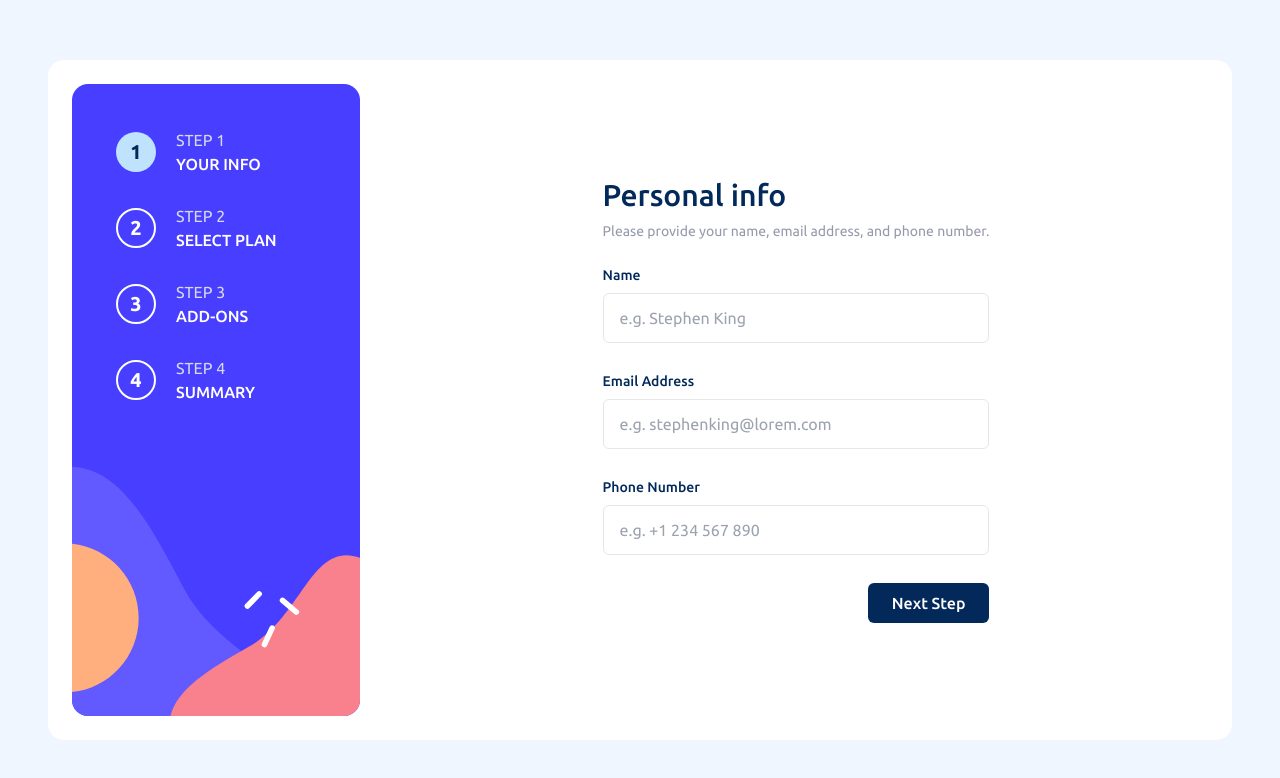
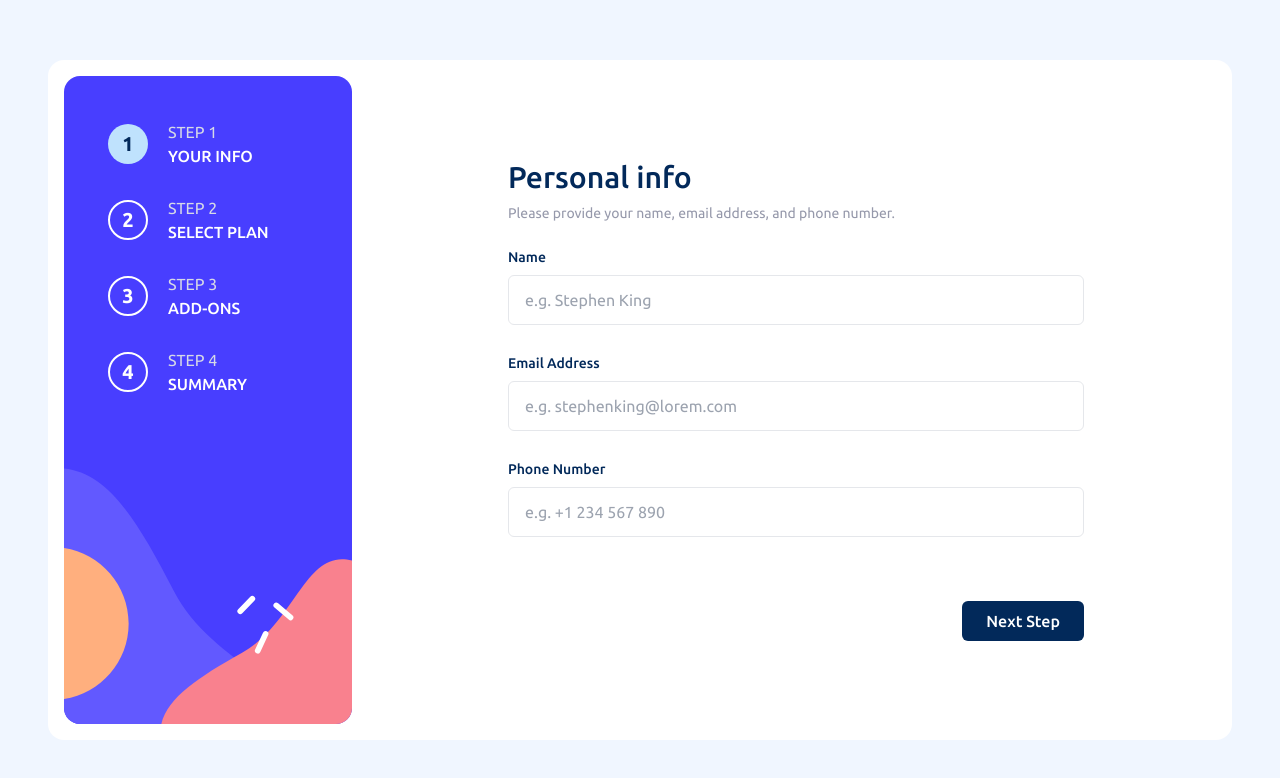
Before and after one commit to AmDev-Full-Stack-Playground/NextJs-Playground, a Next.js app: page / in a window 1280 px wide. Shown: the top 778 px of the page. Built offline with nearby package versions, Linux system fonts and the light colour scheme.

Commit message:
made changes

```diff
--- a/app/layout.tsx
+++ b/app/layout.tsx
@@ -19,7 +19,7 @@ export default function RootLayout({
     <html lang="en">
       <body className={ubuntu.className}>
         <main className='p-6 md:p-12 bg-magnolia flex items-center justify-center min-h-screen'>
-          <div className='max-w-7xl bg-white w-full p-6 rounded-2xl md:h-[680px]'>
+          <div className='max-w-7xl bg-white w-full p-4 rounded-2xl md:h-[680px]'>
             {children}
           </div>
         </main>
--- a/app/page.tsx
+++ b/app/page.tsx
@@ -71,7 +71,7 @@ export default function Home() {
         </div>
       </div>
       <div className='flex-1 h-full w-full p-9 flex items-center justify-center'>
-        <div className='max-w-lg'>
+        <div className='max-w-xl w-full'>
           {currentStep === 1 && (
             <div className='w-full'>
               <h1 className='text-marine_blue text-3xl font-medium '>Personal info</h1>
@@ -98,7 +98,12 @@ export default function Home() {
               </form>
             </div>
           )}
-          <div className='flex items-center justify-between max-w-lg w-full'>
+          {currentStep === 2 && (
+            <div className='w-full'>
+
+            </div>
+          )}
+          <div className='flex items-center justify-between w-full mt-11 md:mt-16'>
             {currentStep > 1 ? (
               <button className='transition text-cool_gray hover:text-marine_blue px-6 py-2 rounded-md font-medium' onClick={gotoPrevPage}>
                 Go Back
```
